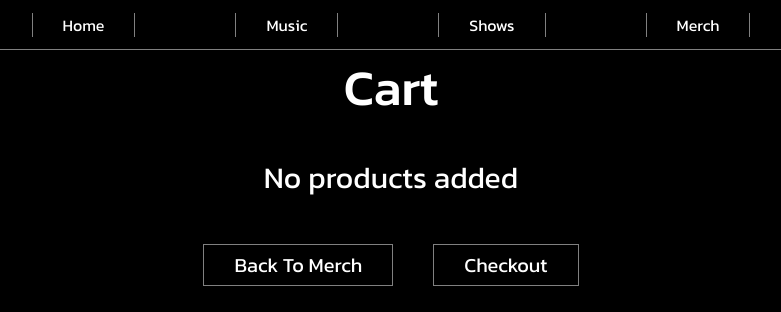
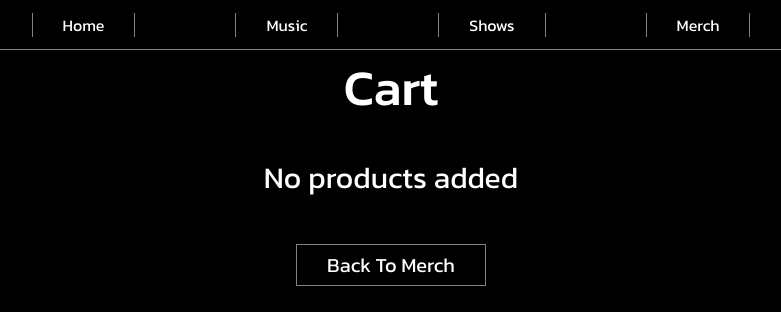
Before and after one commit to AlejLuisMarc/final-project, a React (Create React App) app: page /cart in a window 1280 px wide. Shown: the top 312 px of the page, without its empty margins (249-1030 px from the left). Built offline with nearby package versions, Linux system fonts and the light colour scheme.

Commit message:
Last Update

```diff
--- a/src/pages/Cart/Cart.jsx
+++ b/src/pages/Cart/Cart.jsx
@@ -56,9 +56,6 @@ export function Cart() {
                     <Link to='/merch' className="go-back">
                         <p>Back To Merch</p>
                     </Link>
-                    <Link to='/' className="go-back">
-                        <p>Checkout</p>
-                    </Link>
                 </div>
             </div>
         </>
```
